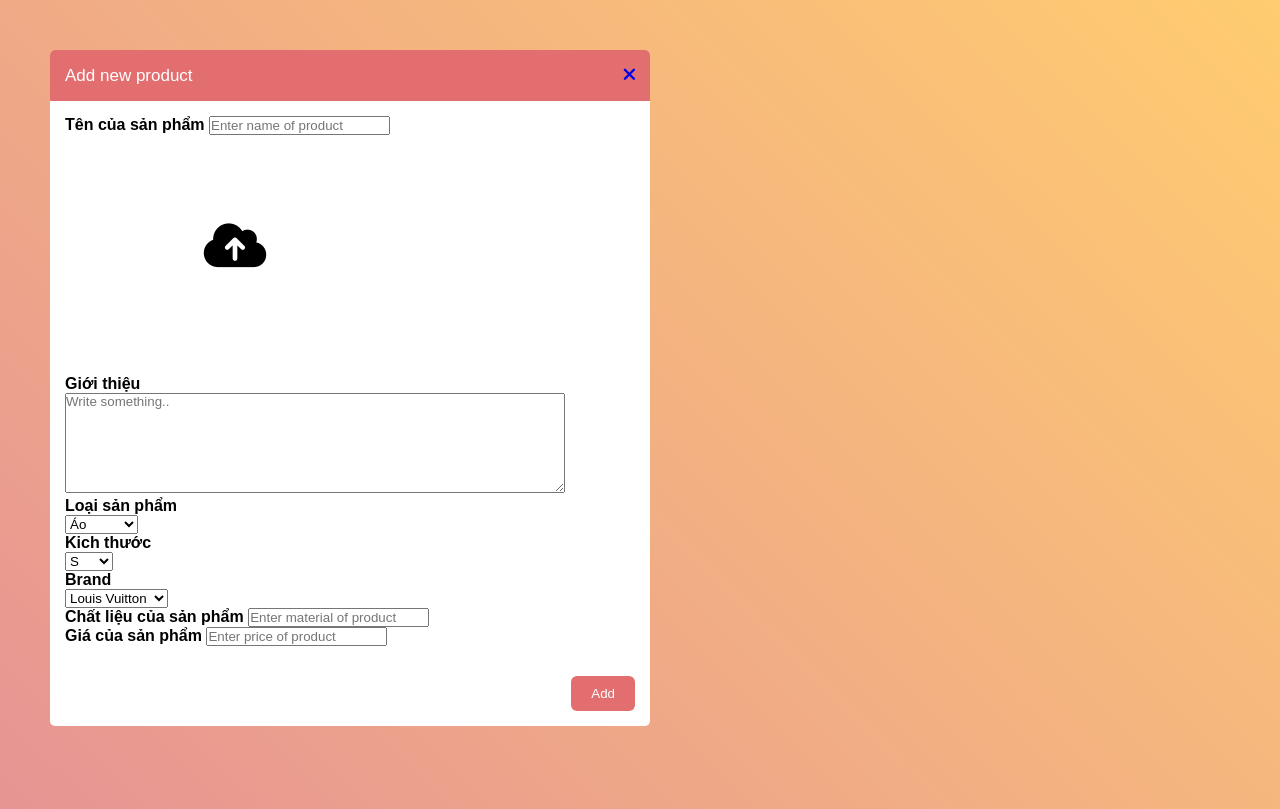
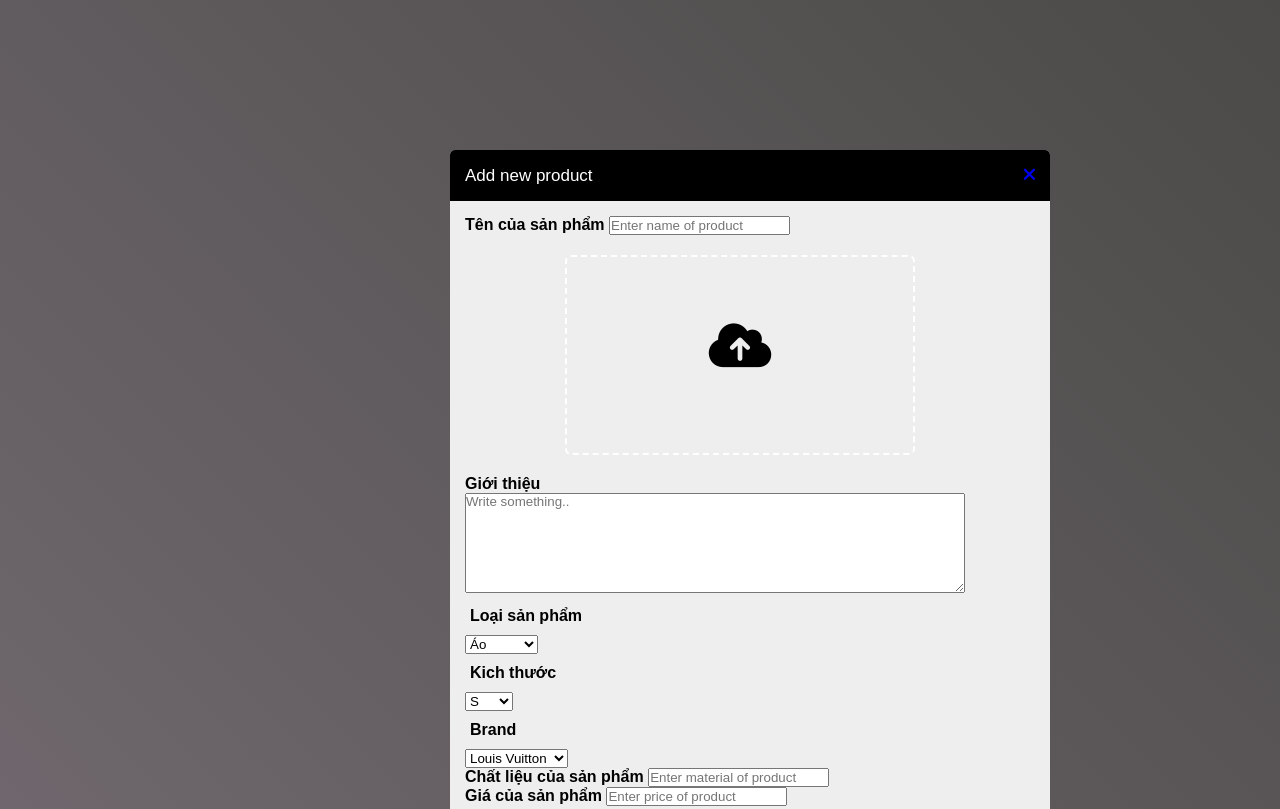
Before and after one commit to nga0312/KTLT-CSDL, a website: page client/creatnew.html in a window 1280 px wide. Shown: the top 809 px of the page. Drawn offline with Linux system fonts and the light colour scheme.

Commit message:
Update creatnewStyle.css

```diff
--- a/client/creatnewStyle.css
+++ b/client/creatnewStyle.css
@@ -1,22 +1,21 @@
 /* css của creatnew.html */
-
 :root {
-    --pink-color: #e26e70;
+    --pink-color: #000000;
   }
 
   * {
     padding: 0;
     margin: 0;
-    font-family: sans-serif;
+    font-family: "Raleway", sans-serif;
     box-sizing: border-box;
   }
 
   body {
     background-image: linear-gradient(
       45deg,
-      rgb(65, 88, 208) 0%,
-      rgb(200, 80, 192) 50%,
-      rgb(255, 204, 112) 100%
+      rgb(164, 165, 169) 0%,
+      rgb(155, 139, 154) 50%,
+      rgb(75, 74, 72) 100%
     );
     height: 1000vh;
     overflow: hidden;
@@ -57,12 +56,12 @@
 
   .modal__inner {
     width: 600px;
-    background-color: #fff;
+    background-color:  #eee;
     border-radius: 5px;
     overflow: hidden;
     animation: showModal linear 0.2s;
     position: relative;
-    margin: 50px 50px 50px 50px;
+    margin: 150px 0px 50px 450px;
   }
 
   @keyframes showModal {
@@ -84,6 +83,7 @@
     justify-content: space-between;
     padding: 15px;
     font-size: 17px;
+
   }
 
   .modal__body {
@@ -118,7 +118,7 @@
 /* The container must be positioned relative: */
 .custom-select {
     position: relative;
-    font-family: Arial;
+
   }
 
   /* .custom-select select { */
@@ -147,7 +147,19 @@
     border-color: transparent transparent #fff transparent;
     top: 7px;
   }
-
+  .col-25 {
+    display: flex;
+    flex-wrap: nowrap;
+    justify-content: space-between;
+    margin: 10px 5px;
+}
+.col-26 {
+ display:flex;
+ flex-wrap: nowrap;
+}
+label {
+  text-align: center;
+}
   /* style the items (options), including the selected item: */
   .select-items div,.select-selected {
     color: #ffffff;
@@ -183,8 +195,8 @@
     margin: 0;
     padding: 0;
     box-sizing: border-box;
-    font-family: 'Poppins', sans-serif;
   }
+
 
   /* body {
     height: 100vh;
@@ -193,8 +205,8 @@
   } */
 
   .container {
-    width: 600px;
-    margin: 20px 20px 20px 20px;
+    width: 700px;
+    margin: 20px 20px 20px 100px;
   }
 
   .preview {
@@ -217,7 +229,6 @@
     font-size: 50px;
     margin-bottom: 20px;
   }
-
   img {
     width: 60%;
     height: 60%;
```
